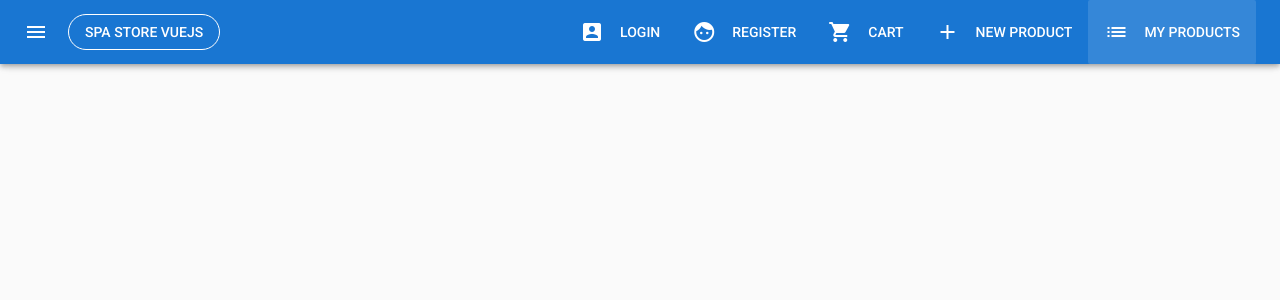
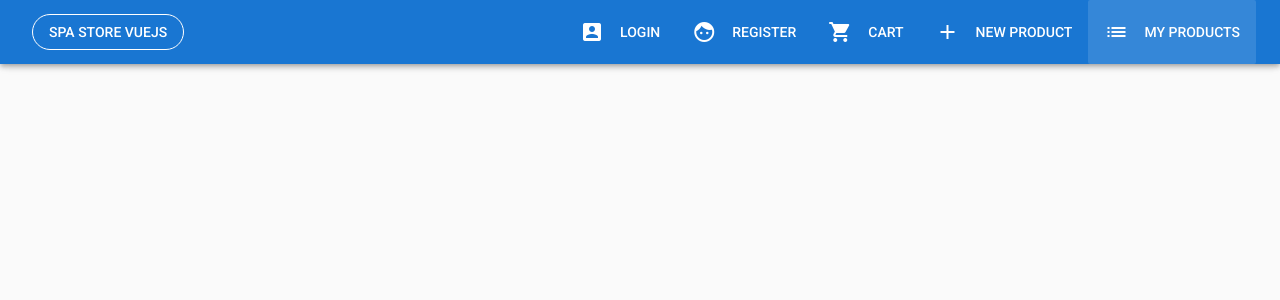
Before and after one commit to wveik/vuejs-spa-store, a Vue app: page /list in a window 1280 px wide. Shown: the top 300 px of the page. Built offline with nearby package versions, Linux system fonts and the light colour scheme.

Commit message:
Адаптация меню
При скрывании основного меню - будет появляться кнопка с всплывающим справа меню

```diff
--- a/src/components/Navbar.vue
+++ b/src/components/Navbar.vue
@@ -18,7 +18,11 @@
         </v-list>
          </v-navigation-drawer>
             <v-toolbar app dark color="primary">
-                <v-toolbar-side-icon @click="sideNav=!sideNav"></v-toolbar-side-icon>
+                <v-toolbar-side-icon
+                  @click="sideNav=!sideNav"
+                  class="hidden-md-and-up"
+                  >
+                </v-toolbar-side-icon>
                     <v-btn outline round flat to="/" exact>SPA store VueJS</v-btn>
                         <v-spacer></v-spacer>
                     <v-toolbar-items class="hidden-sm-and-down">
```
